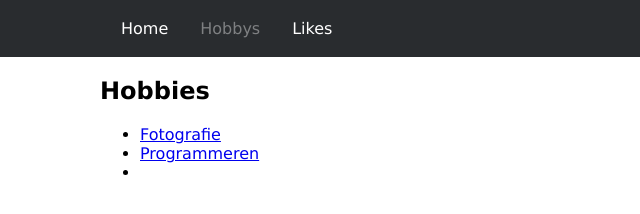
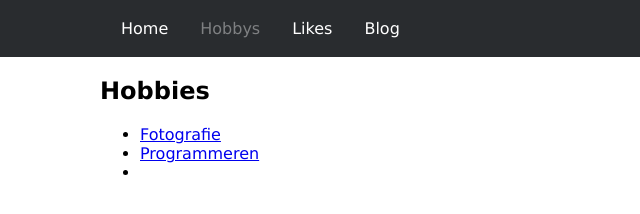
Before and after one commit to nicolasmeersschaert/Personal-Homepage-Nicolas-Meersschaert, a plain HTML site: page hobbys.html in a window 1280 px wide. Shown: the full height of the page, 0-640 px from the left. Drawn offline with Linux system fonts and the light colour scheme.

Commit message:
Update hobbys.html

```diff
--- a/hobbys.html
+++ b/hobbys.html
@@ -15,6 +15,7 @@
 			<li><a href="./">Home</a></li>
 			<li><a href="./hobbys.html" class="active">Hobbys</a></li>
 			<li><a href="./likes.html">Likes</a></li>
+			<li><a href="./blog.html">Blog</a></li>
 		</ul>
 	</div>
 </nav>
```
